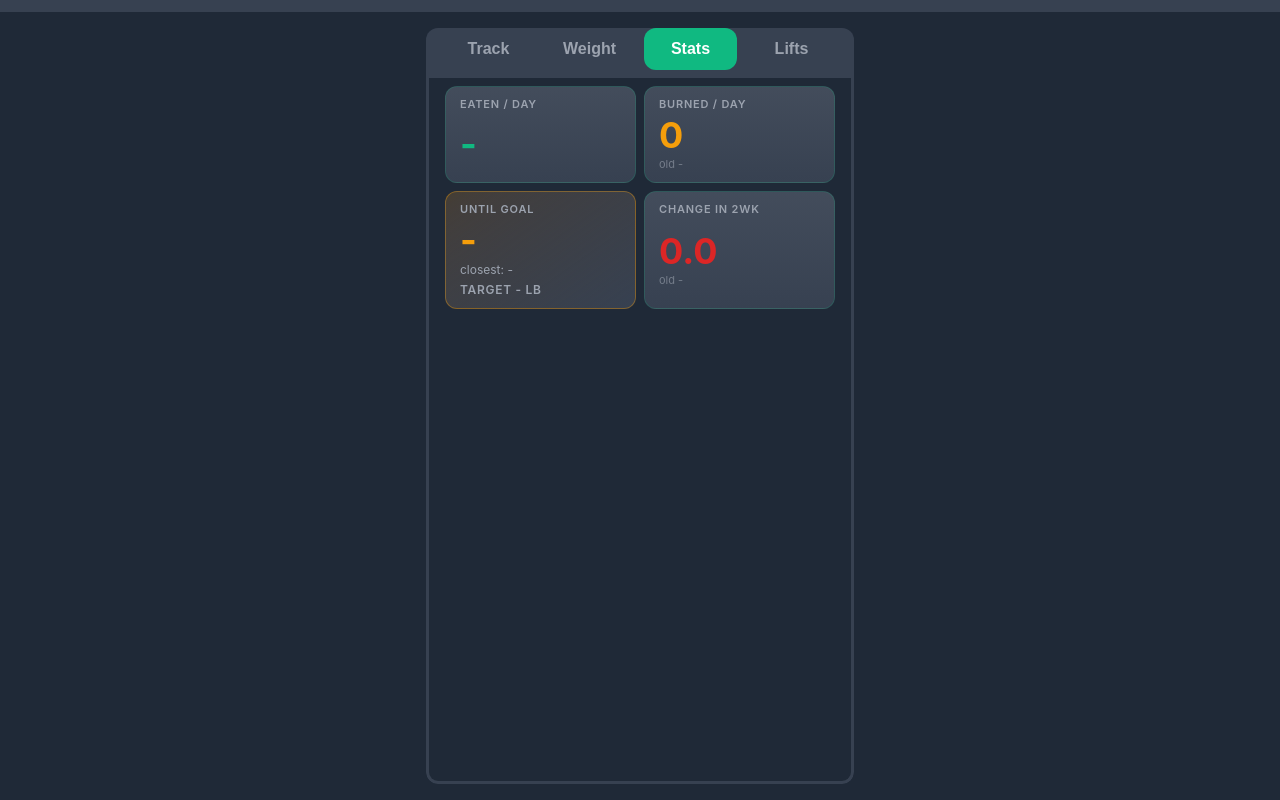
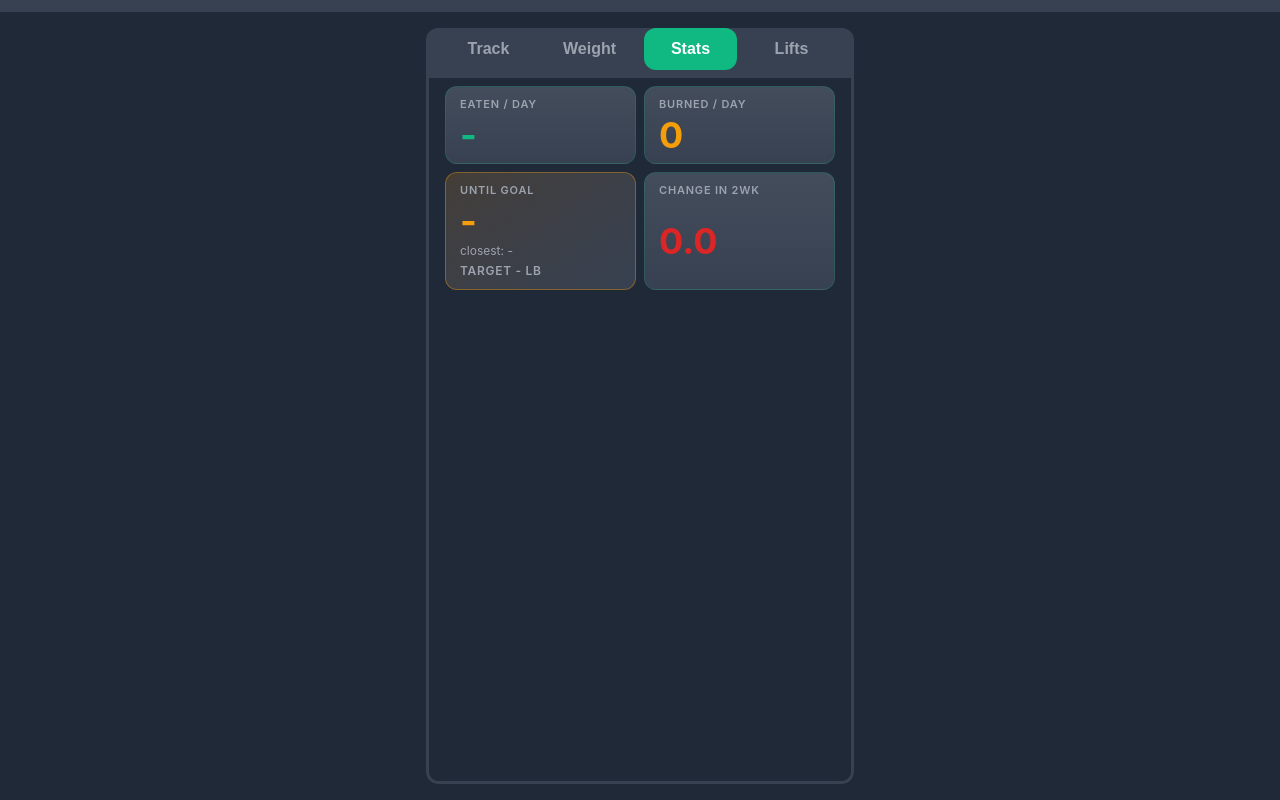
Before and after one commit to mrwatts88/food-tracker, a Vue app in the folder fitness-web/: page / in a window 1280 px wide. Both pictures are taken after a click on the button "Stats". Built offline with nearby package versions, Linux system fonts and the light colour scheme; no server answers.

Commit message:
fix(web): drop the old-method figures from the Burned / Day and Change in 2wk cards

```diff
--- a/fitness-web/src/components/StatsDisplay.vue
+++ b/fitness-web/src/components/StatsDisplay.vue
@@ -36,15 +36,6 @@ const averageBurnedDisplay = computed(() => {
 const tdeeMarginDisplay = computed(() => {
   const value = toFiniteNumber(calorieStore.tdeeMargin)
   return value === null || value === 0 ? null : `± ${formatCaloriesPerDay(value)}`
-})
-
-const legacyBurnedDisplay = computed(() => {
-  return `old ${formatCaloriesPerDay(calorieStore.legacyTdee?.amount)}`
-})
-
-const legacyLossDisplay = computed(() => {
-  const value = toFiniteNumber(calorieStore.legacyTdee?.lossIn2Weeks)
-  return `old ${value === null ? '-' : (-value).toFixed(1)}`
 })
 
 const isOvereating = computed(() => {
@@ -148,7 +139,6 @@ const closestToGoalDisplay = computed(() => {
         <div class="stats-card-content">
           <div class="stats-card-value burned">{{ averageBurnedDisplay }}</div>
           <div v-if="tdeeMarginDisplay" class="stats-card-detail">{{ tdeeMarginDisplay }}</div>
-          <div class="stats-card-detail stats-card-detail--legacy">{{ legacyBurnedDisplay }}</div>
         </div>
       </div>
       <div class="stats-card stats-card--goal">
@@ -163,7 +153,6 @@ const closestToGoalDisplay = computed(() => {
         <div class="stats-card-label">Change in 2wk</div>
         <div class="stats-card-content">
           <div class="stats-card-value" :class="isGaining ? 'warning' : 'success'">{{ lossIn2WeeksDisplay }}</div>
-          <div class="stats-card-detail stats-card-detail--legacy">{{ legacyLossDisplay }}</div>
         </div>
       </div>
     </div>
@@ -247,11 +236,6 @@ const closestToGoalDisplay = computed(() => {
   font-weight: 600;
 }
 
-.stats-card-detail--legacy {
-  font-size: 11px;
-  opacity: 0.6;
-}
-
 .stats-card-value {
   font-size: clamp(24px, 5.2vw, 36px);
   font-weight: 700;
```
